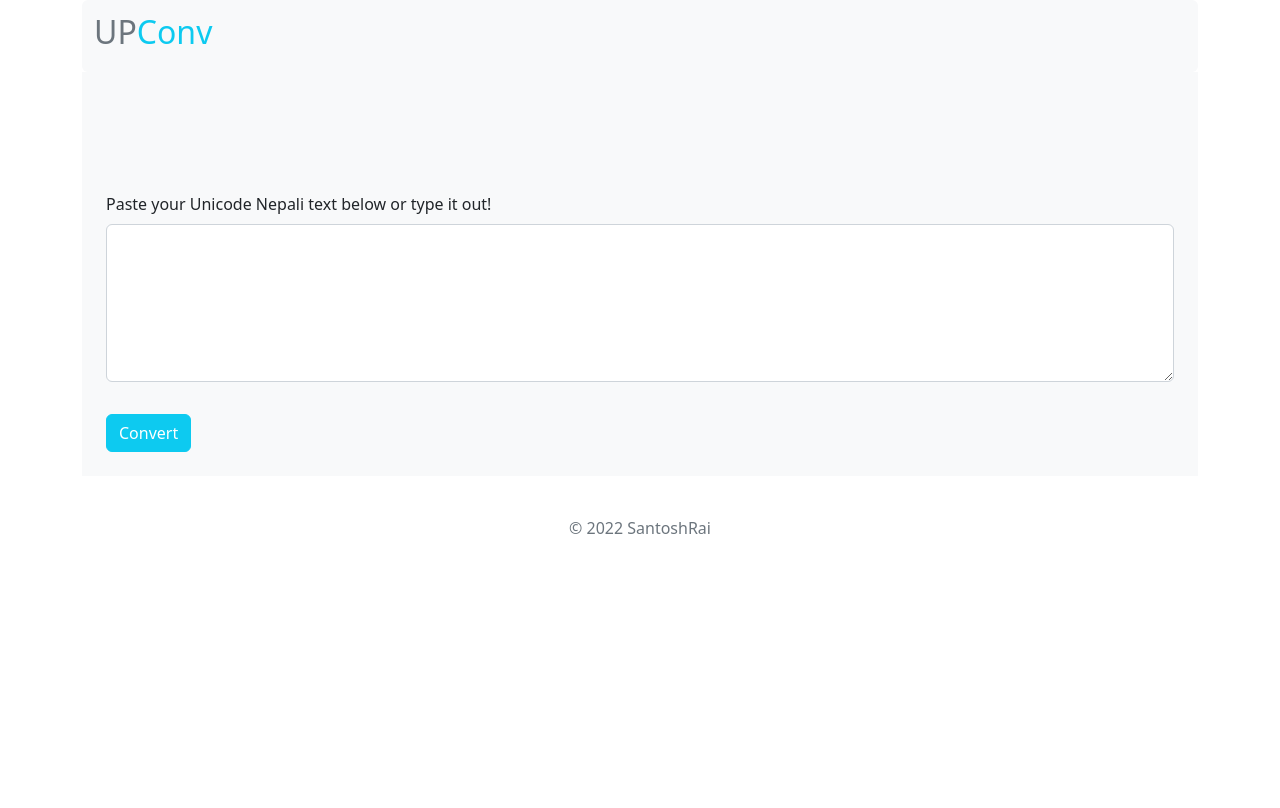
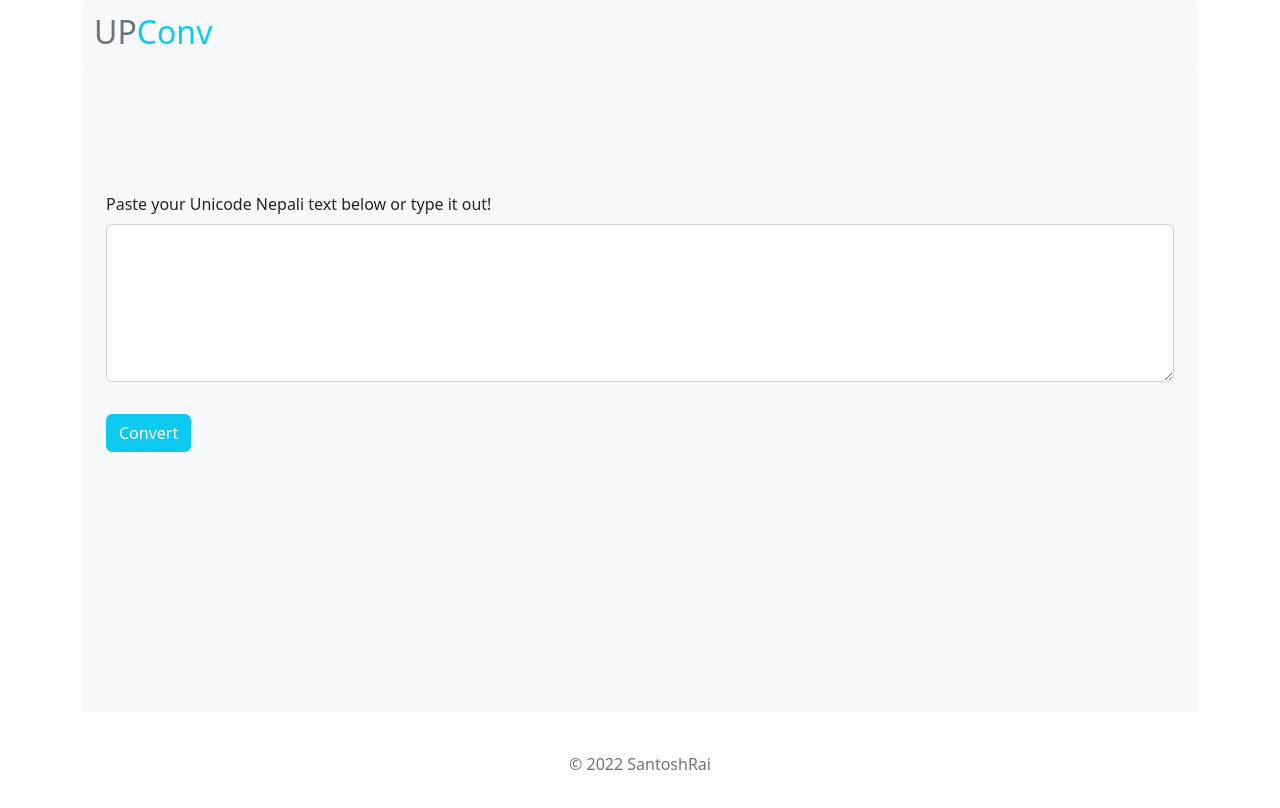
Before and after one commit to santoshrai55/RealProject_unicode2preeti_converter, a Django app: page / in a window 1280 px wide. Before the commit the page ends 534 px from the top, so only its background shows below. Run offline with Django 4.2, Linux system fonts and the light colour scheme.

Commit message:
vh customization

```diff
--- a/converter/templates/converter/home.html
+++ b/converter/templates/converter/home.html
@@ -1,4 +1,5 @@
-{% extends "base.html" %} {% block header-footer %} {% load static %} <div class="container p-4 bg-light">
+{% extends "base.html" %} {% block header-footer %} {% load static %} <div class="container p-4 bg-light"
+    style="height: 80%;">
     <form action="" method="post" class="mt-5 "> {% csrf_token %} <div class="mb-3">
             <label for="source_text" class="form-label mt-5">Paste your Unicode Nepali text below or type it
                 out!</label>
--- a/templates/base.html
+++ b/templates/base.html
@@ -14,7 +14,7 @@
 </head>
 
 <body>
-    <div class="container">
+    <div class="container" style="height: 100vh;">
         <!-- ------ NAVIGATION------- -->
         <nav class="navbar navbar-expand-lg bg-light rounded" aria-label="Eleventh navbar example">
             <div class="container-fluid">
```
